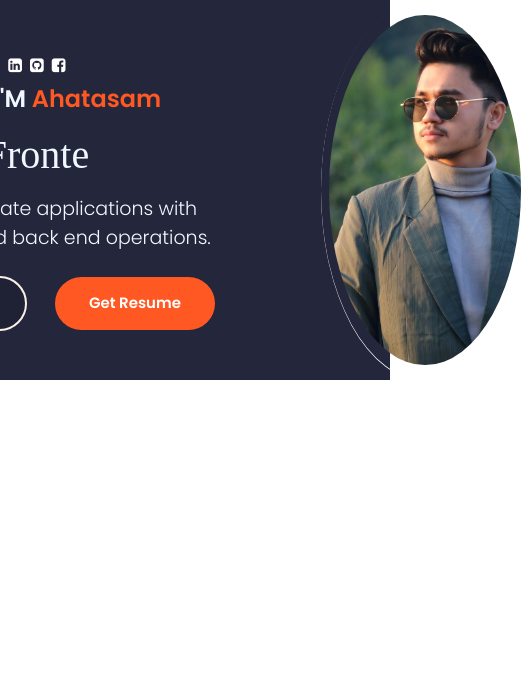
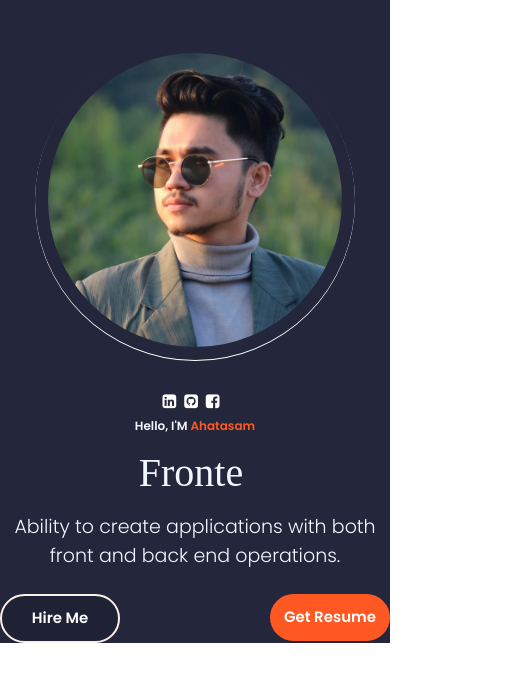
Before and after one commit to ahatasam2573/ahatasam-portfolio, a React (Create React App) app: page / in a window 390 px wide. Shown: the top 682 px of the page, 529 px wide, since content can reach past the window. Built offline with nearby package versions, Linux system fonts and the light colour scheme; a web font is replaced by a local one.

Commit message:
profile picture,btn,text all responsive for all device

```diff
--- a/src/Components/Home/Profile.css
+++ b/src/Components/Home/Profile.css
@@ -123,3 +123,59 @@
 .colz .colz-icon i:hover{
     transform: scale(1.5);
 }
+
+@media screen and (max-width: 1100px) {
+    .profile-picture{
+        margin: 0 0px 0 80px;
+    }
+    .profile-details-name{
+        font-size: 12px;
+    }
+    .profile-details-role ,.primary-text{
+        font-size: 12px;
+    }
+    .profile-options .btn{
+        width: 120px;
+        padding: 11px 0;
+        z-index: 700;
+    }
+}
+@media screen and (max-width: 910px) {
+    .profile-picture{
+        height: 320px;
+        width: 320px;
+        margin: 0 0 0 4px;
+    }
+}
+@media screen and (max-width: 810px){
+    .profile-picture{
+        margin: 0 !important;
+    }
+    .profile-parent{
+        flex-direction: column-reverse;
+        margin: 40px 0 0 0;
+    }
+    .profile-options{
+        display: flex;
+        justify-content: space-between;
+    }
+    .profile-details{
+        margin: 25px 0 0;
+    }
+    .profile-options .highlighted-btn{
+        margin: 0 !important;
+    }
+    .profile-options, .profile-details-role{
+        text-align: center;
+    }
+}
+@media screen and (max-width: 375px){
+    .profile-picture{
+        height: 275px;
+        width: 275px;
+        margin-top: -90px;
+    }
+    .profile-details{
+        width: 90%;
+    }
+}
```
